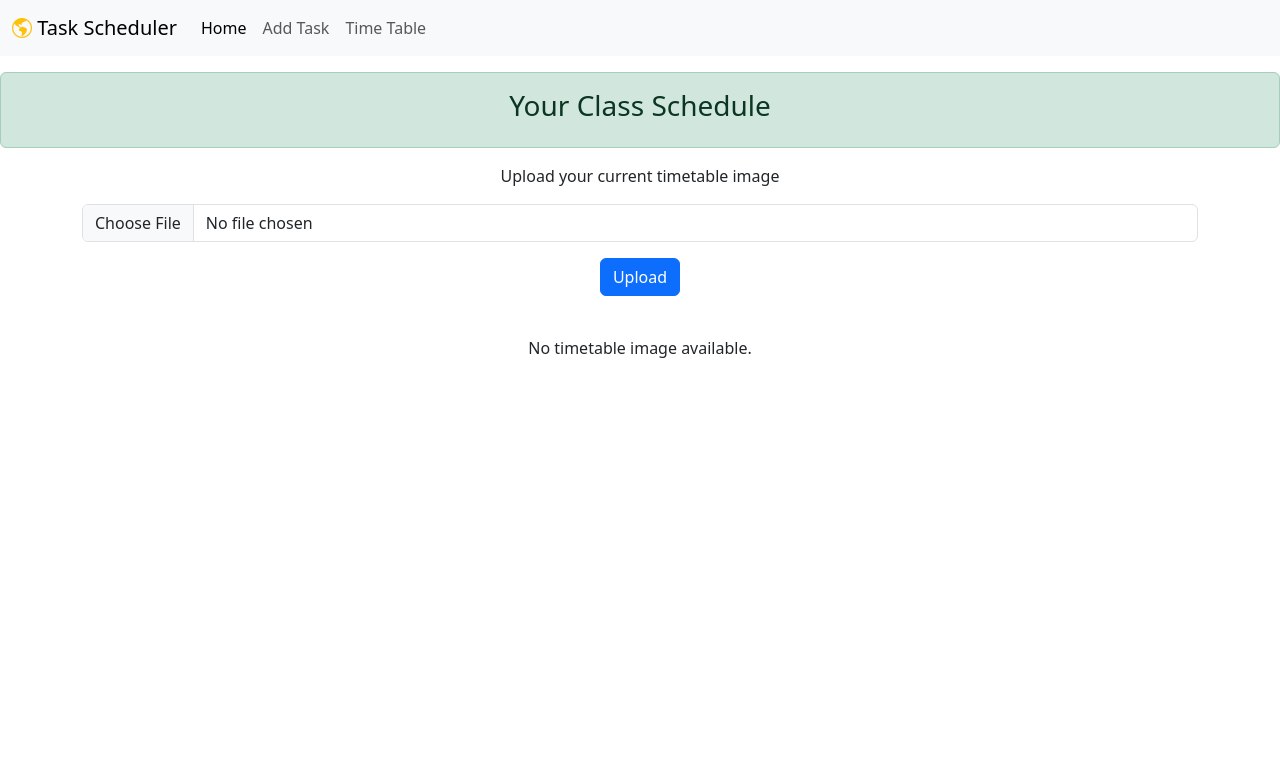
After one commit to TanvirMahmud01/PersonalScheduler, a FastAPI app: template backend/templates/schedule.html in a window 1280 px wide. The commit adds this page. Shown: the top 783 px of the page. Run offline with FastAPI, Linux system fonts and the light colour scheme; the template is opened without the code that fills it, so the values that code supplies are empty; parts of the project's set-up code (start-up, migrations or seed data) failed here and were passed over.

Commit message:
add option to view adn upload class schedule

```diff
--- a/backend/main.py
+++ b/backend/main.py
@@ -1,13 +1,14 @@
-from fastapi import Depends, FastAPI, HTTPException, Request, Form
+from fastapi import Depends, File, UploadFile, FastAPI, HTTPException, Request, Form
 from sqlalchemy.orm import Session
 from datetime import datetime, date, time
-import crud
-import models
-import schemas
+import crud, models, schemas
 from database import SessionLocal, engine
 from fastapi.templating import Jinja2Templates
 from fastapi.staticfiles import StaticFiles
 from starlette.responses import RedirectResponse
+import shutil, os
+from PIL import Image
+
 
 models.Base.metadata.create_all(bind=engine)
 
@@ -16,7 +17,12 @@ app = FastAPI()
 app.mount("/static", StaticFiles(directory="static"), name="static")
 templates = Jinja2Templates("templates")
 
-# Dependency
+
+# Allowed image formats
+ALLOWED_EXTENSIONS = {"png", "jpg", "jpeg", "gif"}
+
+def allowed_file(filename):
+    return '.' in filename and filename.rsplit('.', 1)[1].lower() in ALLOWED_EXTENSIONS
 
 
 def get_db():
@@ -32,6 +38,37 @@ def read_items(request: Request, skip: int = 0, limit: int = 100, db: Session =
     items = crud.get_items(db, skip=skip, limit=limit)
     return templates.TemplateResponse(name="tasks.html", context={"request": request, "tasks": items})
 
+@app.get("/time-table")
+def show_timetable(request: Request):
+    timetable_exists = os.path.exists(os.path.join("static", "timetable.png"))
+
+    return templates.TemplateResponse(name="schedule.html", context={"request": request, "imgs": timetable_exists})
+
+@app.post("/upload")
+async def upload_image(file: UploadFile = File(...)):
+    # Ensure the uploaded file is an image
+    if not allowed_file(file.filename):
+        raise HTTPException(status_code=400, detail="Invalid file type. Only images are allowed.")
+
+    # Fixed file name for uploaded image
+    file_extension = file.filename.rsplit('.', 1)[1].lower()
+    save_filename = f"timetable.{file_extension}"  # Always save as timetable.png or timetable.jpg, etc.
+    save_path = os.path.join("static", save_filename)
+
+    # Save the file to the static directory
+    with open(save_path, "wb") as buffer:
+        shutil.copyfileobj(file.file, buffer)
+
+    # Verify the image using Pillow (PIL)
+    try:
+        img = Image.open(save_path)
+        img.verify()  # Will raise an exception if the file is not a valid image
+        img.close()   # Close the image to release file resources
+    except Exception as e:
+        os.remove(save_path)  # Remove the invalid image
+        raise HTTPException(status_code=400, detail=f"Uploaded file is not a valid image: {e}")
+
+    return RedirectResponse(url="/time-table", status_code=303)
 
 @app.post("/delete/{item_id}")
 def delete_item(request: Request, item_id: int, db: Session = Depends(get_db)):
@@ -68,13 +105,6 @@ def read_user(user_id: int, db: Session = Depends(get_db)):
     return db_user
 
 
-# @app.post("/users/{user_id}/items/", response_model=schemas.Task)
-# def create_item_for_user(
-#     user_id: int, item: schemas.TaskCreate, db: Session = Depends(get_db)
-# ):
-#     return crud.create_user_item(db=db, item=item, user_id=user_id)
-
-
 @app.post("/users/{user_id}/items/")
 def create_item(user_id: int, subject: str = Form(...), task: str = Form(...), description: str = Form(...), dueDate: str = Form(...), dueTime: str = Form(...), db: Session = Depends(get_db)):
 
--- /dev/null
+++ b/backend/templates/schedule.html
@@ -0,0 +1,30 @@
+{% include './shared/header.html' without context %}
+<body>
+  {% include './shared/navbar.html' without context %}
+  <div class="alert alert-success mt-3" role="alert">
+    <h3 class="text-center">Your Class Schedule</h1>
+  </div>
+  <div class="container">
+    <div class="text-center">
+        <p>Upload your current timetable image</p>
+        <form action="/upload" enctype="multipart/form-data" method="post">
+            <div class="mb-3">
+                <input type="file" name="file" accept="image/*" class="form-control" required>
+            </div>
+            <button type="submit" class="btn btn-primary">Upload</button>
+        </form>
+        <br>
+
+        <div >
+            {% if imgs %}
+                <h4>Your Timetable</h4>
+                <img src="{{ url_for('static', path='timetable.png') }}" class="img-fluid" alt="Timetable" style="max-width: 100%; height: auto;">
+            {% else %}
+                <p>No timetable image available.</p>
+            {% endif %}
+        </div>
+    </div>
+  </div>
+
+  {% include './shared/footer.html' without context %}
+</body>
--- a/backend/templates/shared/navbar.html
+++ b/backend/templates/shared/navbar.html
@@ -35,6 +35,9 @@
         <li class="nav-item">
           <a class="nav-link" href="/create-task/">Add Task</a>
         </li>
+        <li class="nav-item">
+          <a class="nav-link" href="/time-table/">Time Table</a>
+        </li>
       </ul>
     </div>
   </div>
```
Also changed, not shown: backend/requirements.txt (+24 -7 lines), backend/static/timetable.png (added), backend/task-scheduler.db.
